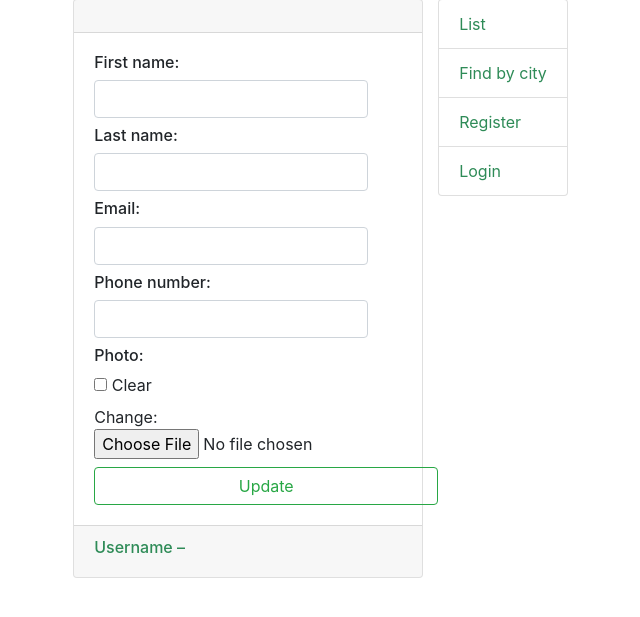
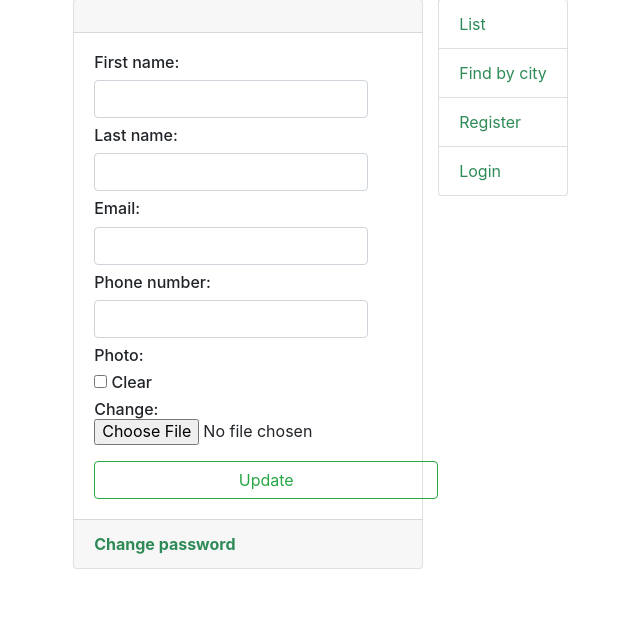
Before and after one commit to vladyslav-zelenyi/Siteweather, a Django app: page /profile/1/update/ in a window 1280 px wide. Shown: the part 121-738 px from the top of the page, without its empty margins (327-967 px from the left). Run offline with Django 3.2, Linux system fonts and the light colour scheme; parts of the project's set-up code (start-up, migrations or seed data) failed here and were passed over; some libraries are stand-ins or nearby versions.

Commit message:
The ability to change the password has been implemented.

```diff
--- a/siteweather/forms.py
+++ b/siteweather/forms.py
@@ -96,4 +96,18 @@
 
 class UserUpdateForm(BaseCustomUserForm):
     photo = forms.ImageField(label='photo', widget=forms.FileInput(
-        attrs={'class': 'form-control'}), required=False,)
+        attrs={'class': 'form-control'}), required=False, )
+
+
+class UserUpdatePasswordForm(UserRegisterForm):
+    email = None
+    phone_number = None
+    first_name = None
+    last_name = None
+    username = None
+
+    def clean(self):
+        data = self.cleaned_data
+        if data.get('password') != data.get('password2'):
+            self.add_error('password2', 'The verification password does not match the entered one')
+        return data
--- a/siteweather/urls.py
+++ b/siteweather/urls.py
@@ -12,4 +12,5 @@
     path('registration/', RegisterFormView.as_view(), name='registration'),
     path('profile/<int:pk>/', UserProfile.as_view(), name='profile'),
     path('profile/<int:pk>/update/', UserProfileUpdate.as_view(), name='update'),
+    path('profile/<int:pk>/password_update/', UserPasswordUpdate.as_view(), name='password_update'),
 ]
--- a/siteweather/views.py
+++ b/siteweather/views.py
@@ -6,7 +6,7 @@
 from django.views import View
 
 from .models import CityBlock, CustomUser
-from .forms import CityBlockForm, UserRegisterForm, UserLoginForm, UserUpdateForm
+from .forms import CityBlockForm, UserRegisterForm, UserLoginForm, UserUpdateForm, UserUpdatePasswordForm
 
 
 class RegisterFormView(View):
@@ -93,7 +93,7 @@
             user.email = form.cleaned_data['email']
             user.phone_number = form.cleaned_data['phone_number']
             check = request.POST.get('photo-clear')
-            if check is 'on':
+            if check == 'on':
                 user.photo = None
             if check is None and form.cleaned_data['photo'] is None:
                 pass
@@ -103,7 +103,25 @@
             return redirect('siteweather:profile', pk=user.pk)
         return render(request, self.template_name, {'form': form})
 
-# class PasswordChangeView()
+
+class UserPasswordUpdate(UpdateView):
+    model = CustomUser
+    context_object_name = 'profile'
+    form_class = UserUpdatePasswordForm
+    template_name = 'registration/password_update.html'
+
+    def get(self, request, *args, **kwargs):
+        form = self.form_class()
+        return render(request, self.template_name, {'form': form})
+
+    def post(self, request, *args, **kwargs):
+        form = self.form_class(request.POST)
+        if form.is_valid():
+            user = request.user
+            user.set_password(form.cleaned_data['password'])
+            user.save()
+            return redirect('/', pk=user.pk)
+        return render(request, self.template_name, {'form': form})
 
 
 class Home(ListView):
--- a/templates/registration/update.html
+++ b/templates/registration/update.html
@@ -25,7 +25,7 @@
             <div class="card-body">
                 <div class="media">
                     <div class="media-body">
-                        <h7 class="card-text">
+                        <h6 class="card-text">
                             <label for="id_first_name">
                                 <h6>First name:</h6>
                                 <input type="text" class="form-control" name="first_name"
@@ -97,7 +97,7 @@
                                 {% endfor %}
                             {% endif %}
                             </label>
-                        </h7>
+                        </h6>
                         <button type="submit" class="btn-outline-success btn btn-block">
                             Update
                         </button>
@@ -105,7 +105,9 @@
                 </div>
             </div>
             <div class="card-footer text-muted">
-                <h6 style="color:seagreen">Username – {{ user.username }}</h6>
+                <strong>
+                    <a href="/profile/{{ user.pk }}/password_update/">Change password</a>
+                </strong>
             </div>
         </div>
     </form>
```
Also changed, not shown: templates/registration/profile.html (+3 -5 lines).
